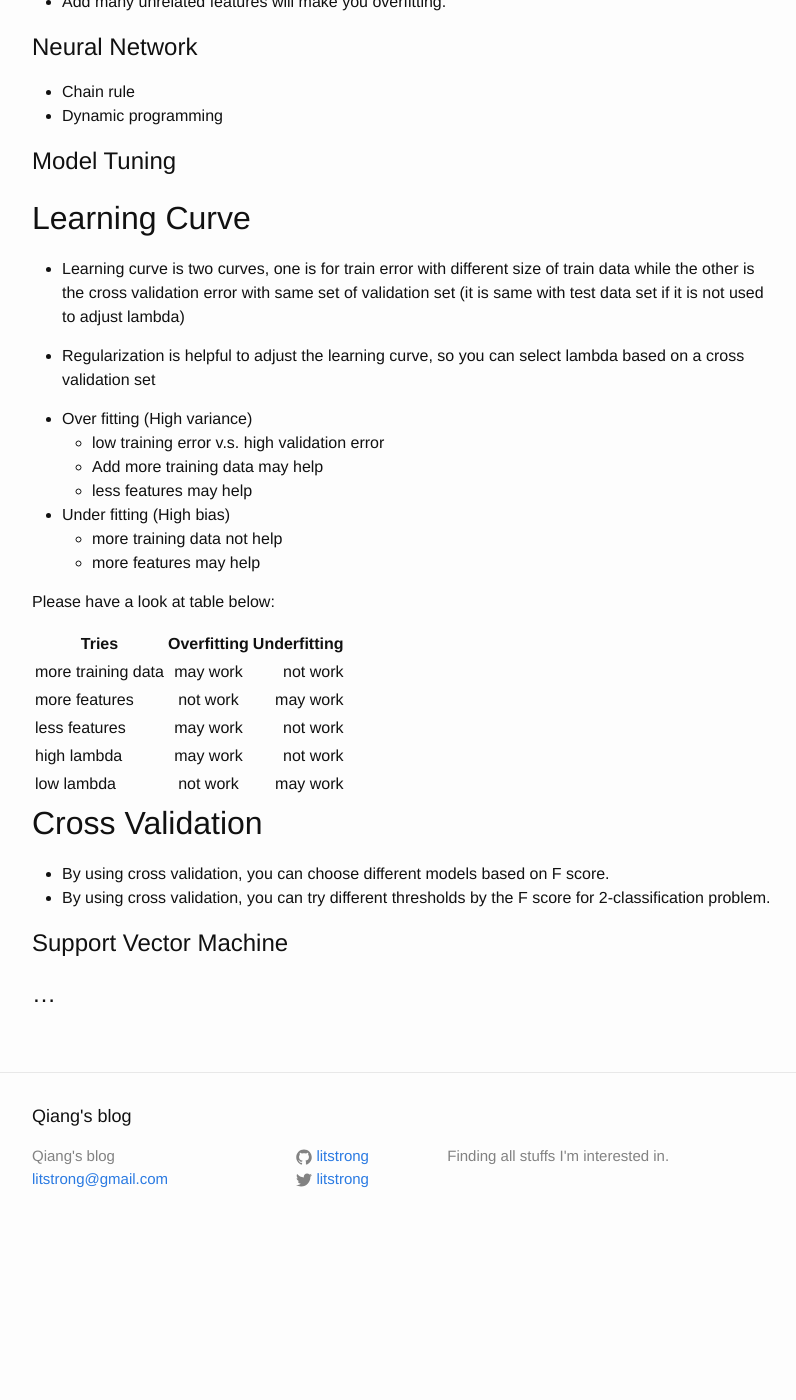
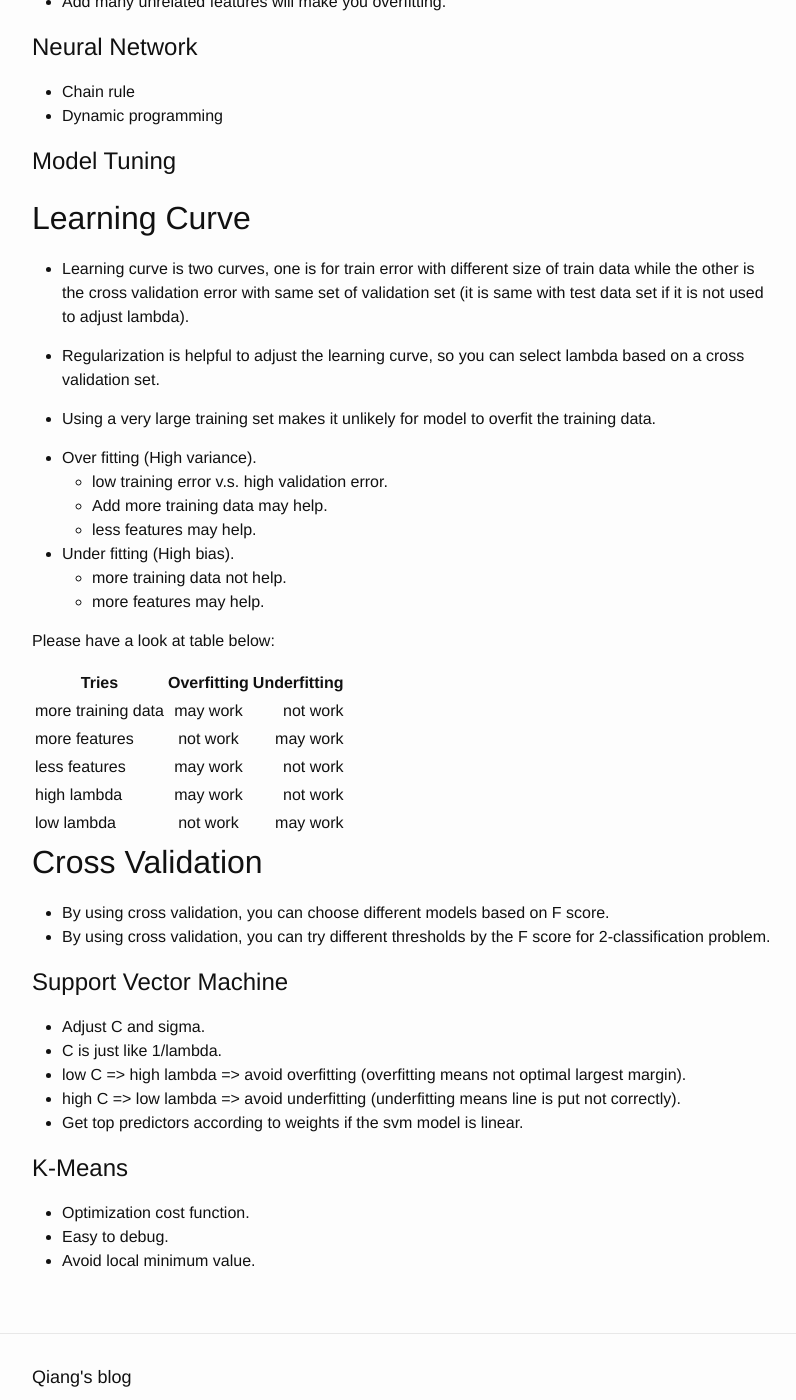
Before and after one commit to litstrong/litstrong.github.io, a Jekyll site: the page built from _posts/2016-03-13-coursera-machine-learning.markdown, in a window 1280 px wide and 1400 px high, scrolled down 705 px. Shown: the whole window, without its empty margins (238-1034 px from the left). Built offline with Jekyll 4.4.1, drawn with Linux system fonts in a browser that asks for light colours; before the commit the page ends 1955 px from its top, so only the background shows below that.

Commit message:
Update SVM part.

```diff
--- a/_posts/2016-03-13-coursera-machine-learning.markdown
+++ b/_posts/2016-03-13-coursera-machine-learning.markdown
@@ -30,18 +30,20 @@ title:  "Coursera Machine Learning"
 
 ## Learning Curve
 - Learning curve is two curves, one is for train error with different size of train data while the other is the cross
-validation error with same set of validation set (it is same with test data set if it is not used to adjust lambda)
+validation error with same set of validation set (it is same with test data set if it is not used to adjust lambda).
 
-- Regularization is helpful to adjust the learning curve, so you can select lambda based on a cross validation set
+- Regularization is helpful to adjust the learning curve, so you can select lambda based on a cross validation set.
 
-- Over fitting (High variance)
-  - low training error v.s. high validation error
-  - Add more training data may help
-  - less features may help
+- Using a very large training set makes it unlikely for model to overfit the training data.
 
-- Under fitting (High bias)
-  - more training data not help
-  - more features may help
+- Over fitting (High variance).
+  - low training error v.s. high validation error.
+  - Add more training data may help.
+  - less features may help.
+
+- Under fitting (High bias).
+  - more training data not help.
+  - more features may help.
 
 Please have a look at table below:
 
@@ -58,5 +60,13 @@ Please have a look at table below:
 - By using cross validation, you can try different thresholds by the F score for 2-classification problem.
 
 # Support Vector Machine
+- Adjust C and sigma.
+ - C is just like 1/lambda.
+  - low C => high lambda => avoid overfitting (overfitting means not optimal largest margin).
+  - high C => low lambda => avoid underfitting (underfitting means line is put not correctly).
+- Get top predictors according to weights if the svm model is linear.
 
-# ...
+# K-Means
+- Optimization cost function.
+ - Easy to debug.
+ - Avoid local minimum value.
```
